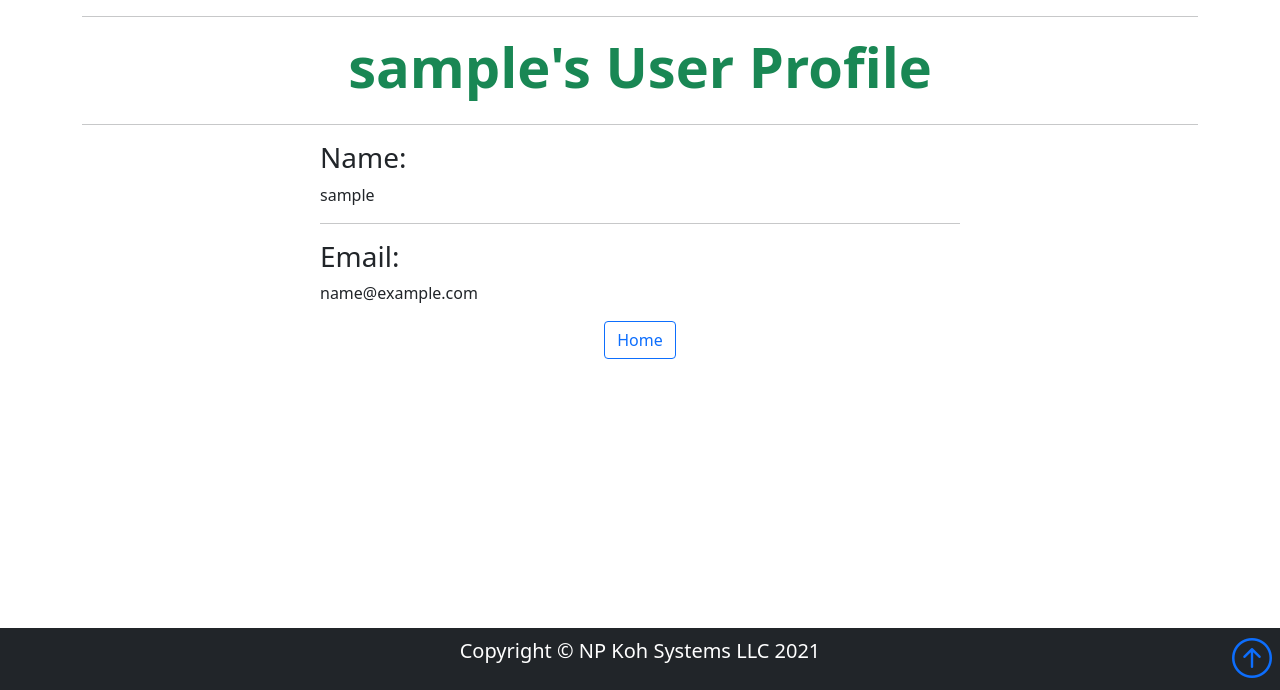
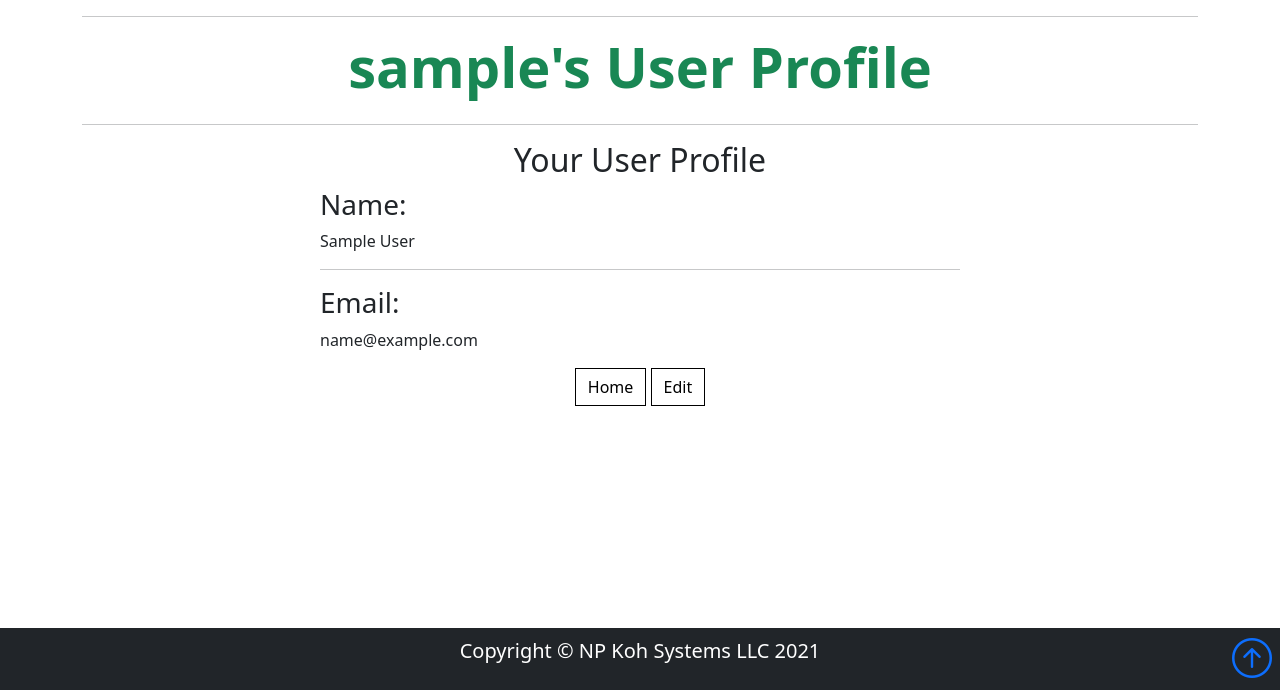
Before and after one commit to NgiapPuoyKoh/django-blogchat-tech, a Django app: a page that uses profiles/templates/profiles/profile.html in a window 1280 px wide. Shown: the part 110-800 px from the top of the page. Run offline with Django 3.2, Linux system fonts and the light colour scheme; a user stored in the database is signed in; tables that the repository leaves empty hold one stand-in row (values such as "Sample post"); some libraries are stand-ins or nearby versions.

Commit message:
Edit profile.html revert to  user_profile fields

```diff
--- a/profiles/templates/profiles/profile.html
+++ b/profiles/templates/profiles/profile.html
@@ -9,7 +9,7 @@
 <div class="container header-container text-center">
     <hr>
     <div class="row">
-        <h1 class="display-4 fw-bold text-success text-center"> {{ user.username }}'s User Profile</h1>
+        <h1 class="display-4 fw-bold text-success"> {{ user.username }}'s User Profile</h1>
     </div>
     <hr>
 </div>
@@ -18,19 +18,25 @@
 {% block content %}
 
 <div class="container h-100 text-center">
+<h2>Your User Profile</h2>
 </div>
 
 <!-- Display Profile Info -->
 <div class="col-10 offset-1 col-md-6 offset-md-3">
     <h3>Name: </h3>
-    <p class="main-text">{{ user }}</p>
+    <p class="main-text">{{ user_profile.name }}</p>
     <hr>
     <h3>Email: </h3>
-    <p class="main-text">{{ user.email}}</p>
+    <p class="main-text">{{ user_profile.email}}</p>
 </div>
 
 <div class="text-center mb-2">
-    <a href="{% url 'home' %}" class="btn btn-outline-primary submit-btn">Home</a>
+    <a href="{% url 'home' %}">
+        <button class="btn btn-outline-black rounded-0 submit-btn" type="submit">Home
+    </button></a>
+    <a href="{% url 'edit_profile' request.user %}">
+        <button class="btn btn-outline-black rounded-0 submit-btn" type="submit">Edit
+    </button></a>
 </div>
 
 {% endblock %}
```
